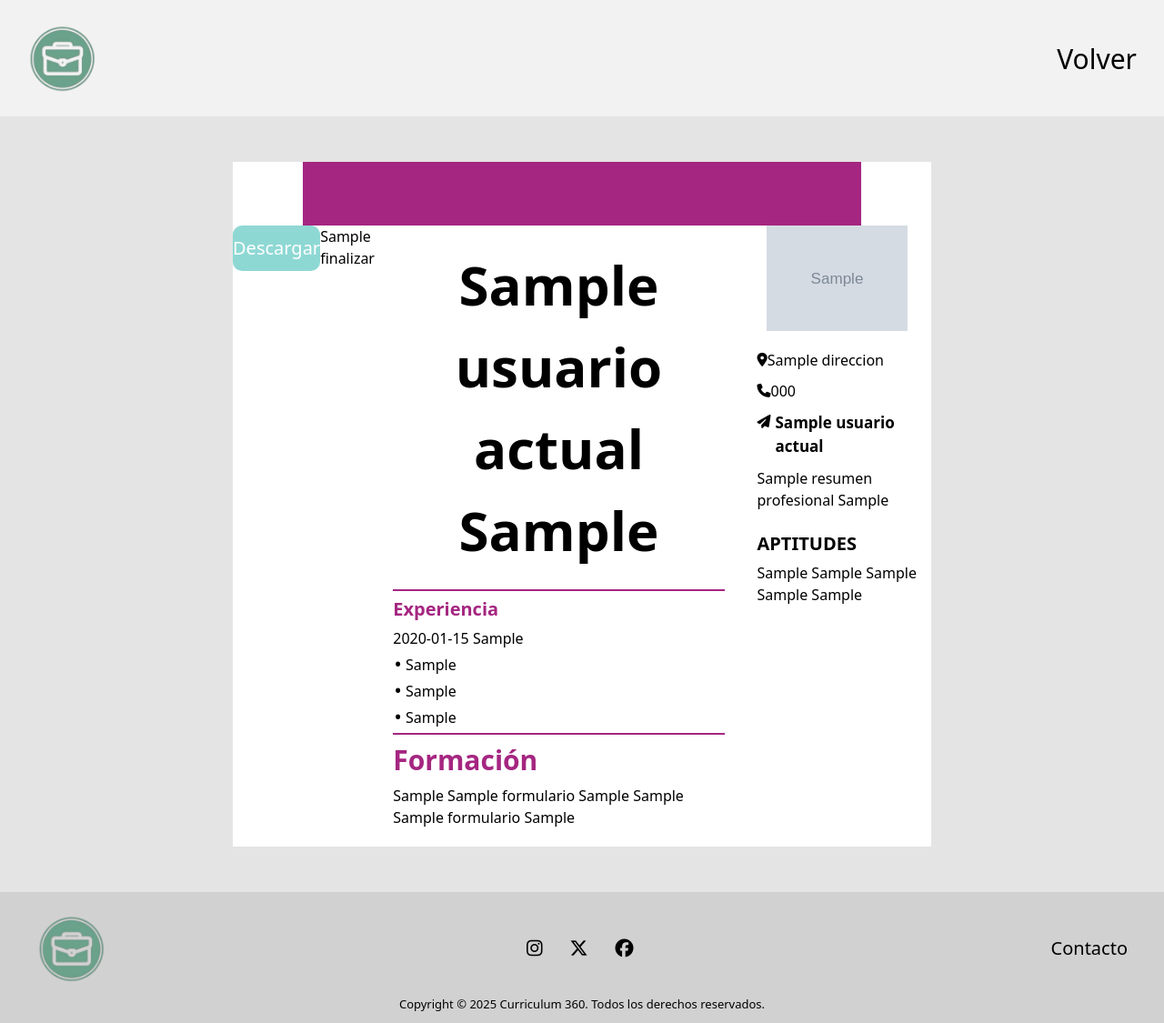
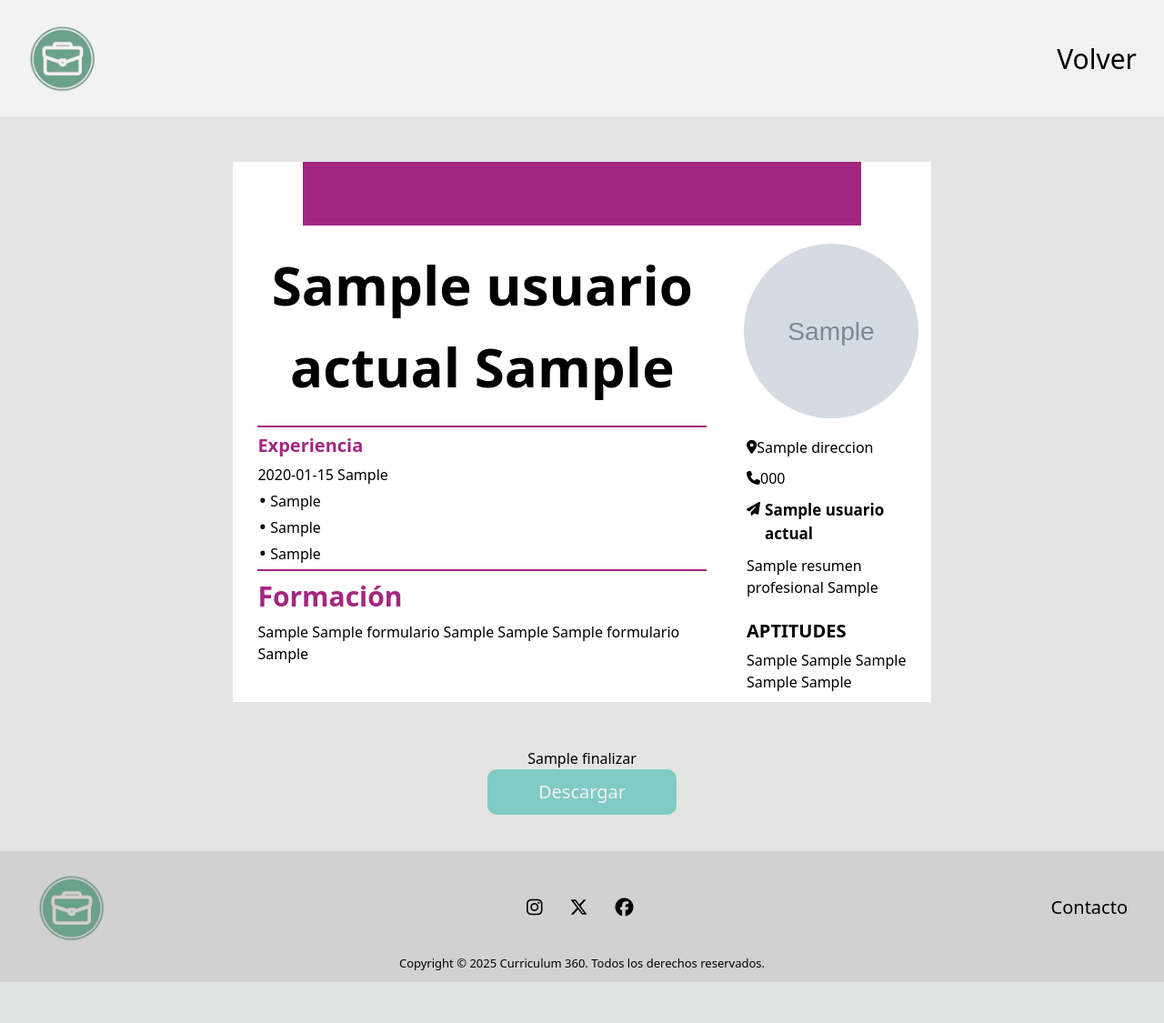
Before and after one commit to Chusneo04/ProyectoFinal-TFG, a Flask app: template src/templates/plantilla8.html in a window 1280 px wide. Shown: the whole page at 91% size. After the commit the page ends 1080 px from the top, so only its background shows below. Run offline with Flask 3, Linux system fonts and the light colour scheme; the template is opened without the code that fills it: most values are stand-ins (such as "Sample title", 1, 10 or a date in 2020); grey boxes marked "Sample" are stand-in pictures.

Commit message:
Solucionados los problemas apareciedos en determinados fragmentos del estilo de algunas plantillas

```diff
--- a/src/templates/plantilla1.html
+++ b/src/templates/plantilla1.html
@@ -28,7 +28,7 @@
 
                      </div>
                      <div class="w-full flex flex-col items-center gap-[20px] text-[white]">
-                        <img src="{{ url_for('static', filename=imagen) }}" alt="imagen de perfil de {{usuario[0]}}" class="mt-[-40px] bg-[white] border-[1px] w-[75%] sm:mt-[-80px] lg:mt-[-110px] rounded-full static">
+                        <img src="{{ url_for('static', filename=imagen) }}" alt="imagen de perfil de {{usuario[0]}}" class="mt-[-40px] sm:mt-[-70px] lg:mt-[-100px] bg-[white] w-[80px] h-[100px] sm:h-[10rem] sm:w-[10rem] lg:w-[15rem] lg:h-[15rem] rounded-full static">
                         <div class="w-[85%] flex flex-col gap-[10px]">
                             <!-- Parte de direccion -->
                             <div class="w-full flex items-start justify-start">
--- a/src/templates/plantilla2.html
+++ b/src/templates/plantilla2.html
@@ -27,7 +27,7 @@
 
                     </div>
                     <div class="w-full flex flex-col items-center gap-[20px] text-[white]">
-                        <img src="{{ url_for('static', filename=imagen) }}" alt="imagen de perfil de {{ usuario_actual[0][1] }}" class="mt-[-40px] bg-[white] border-[1px] w-[75%] sm:mt-[-80px] lg:mt-[-110px] rounded-full static">
+                        <img src="{{ url_for('static', filename=imagen) }}" alt="imagen de perfil de {{ usuario_actual[0][1] }}" class="mt-[-40px] sm:mt-[-70px] lg:mt-[-100px] bg-[white] w-[80px] h-[100px] sm:h-[10rem] sm:w-[10rem] lg:w-[15rem] lg:h-[15rem] rounded-full static">
                         <div class="w-[85%] flex flex-col gap-[10px]">
                             <!-- Parte de direccion -->
                             <div class="w-full flex items-start justify-start">
--- a/src/templates/plantilla3.html
+++ b/src/templates/plantilla3.html
@@ -27,7 +27,7 @@
 
                     </div>
                     <div class="w-full flex flex-col items-center gap-[20px] text-[white]">
-                        <img src="{{ url_for('static', filename=imagen) }}" alt="imagen de perfil de {{usuario_actual[0][1]}}" class="mt-[-40px] bg-[white] border-[1px] w-[75%] sm:mt-[-80px] lg:mt-[-110px] rounded-full static">
+                        <img src="{{ url_for('static', filename=imagen) }}" alt="imagen de perfil de {{usuario_actual[0][1]}}" class="mt-[-40px] sm:mt-[-70px] lg:mt-[-100px] bg-[white] w-[80px] h-[100px] sm:h-[10rem] sm:w-[10rem] lg:w-[15rem] lg:h-[15rem] rounded-full static">
                         <div class="w-[85%] flex flex-col gap-[10px]">
                             <!-- Parte de direccion -->
                             <div class="w-full flex items-start justify-start">
--- a/src/templates/plantilla8.html
+++ b/src/templates/plantilla8.html
@@ -20,7 +20,7 @@
 
         <div class="w-full flex flex-col items-center overflow-y-scroll">
             <!-- Contenido del curriculum -->
-            <form id="plantilla_8" class="flex flex-col w-[90%] sm:w-[80%] bg-[white] mt-[50px] mb-[50px] xl:w-[60%]" method="POST" >
+            <form id="plantilla_7" class="flex flex-col w-[90%] sm:w-[80%] bg-[white] mt-[50px] mb-[50px] xl:w-[60%] pb-[10px]" method="POST" >
                 <div class="w-full flex flex-col items-center justify-center">
                     <div class="h-[30px] md:h-[70px] w-[80%] bg-[#a52680]">
 
@@ -29,20 +29,20 @@
 
                 <div class="flex flex-row-reverse">
                     <!-- Parte de la derecha -->
-                    <div class="w-[60%] bg-[white]">
+                    <div class="w-[40%] bg-[white]">
 
-                     <div class="w-full flex flex-col items-center gap-[20px] text-[black]">
-                        <img src="{{ url_for('static', filename=imagen) }}" alt="imagen de perfil de {{usuario_actual[0][1]}}" class=" bg-[white] border-none w-[75%]  static">
+                     <div class="w-full flex flex-col items-center gap-[20px] text-[black] mt-[20px]">
+                        <img src="{{ url_for('static', filename=imagen) }}" alt="imagen de perfil de {{usuario_actual[0][1]}}" class=" bg-[white] w-[80px] h-[100px] lg:w-[12rem] lg:h-[12rem] rounded-full static">
                         <div class="w-[85%] flex flex-col gap-[10px]">
                             <!-- Parte direccion -->
                             <div class="w-full flex items-start justify-start">
                                 <i class="fa-solid fa-location-dot text-[8px] sm:text-[10px] lg:text-[15px] sm:mt-[4px] items-center justify-center"></i>
-                                {{ formulario.direccion(value=parametros.direccion, class="text-[5px] ml-[3px] sm:text-[11px] lg:text-[15px] font-semibold w-full sm:ml-[5px]")}}
+                                {{ formulario.direccion(value=parametros.direccion, class="text-[5px] ml-[3px] sm:text-[11px] lg:text-[13px] font-semibold w-full sm:ml-[5px] outline-none")}}
                             </div>
                             <!-- Parte telefono -->
                             <div class="w-full flex items-start justify-start">
                                 <i class="fa-solid fa-phone text-[8px] sm:text-[10px] lg:text-[15px] sm:mt-[4px] items-center justify-center"></i>
-                                {{ formulario.telefono(value=parametros.telefono, class="text-[6px] ml-[3px] sm:text-[11px] lg:text-[17px] font-semibold w-full sm:ml-[5px]")}}
+                                {{ formulario.telefono(value=parametros.telefono, class="text-[6px] ml-[3px] sm:text-[11px] lg:text-[17px] font-semibold w-full sm:ml-[5px] outline-none")}}
                             </div>
                             <!-- Parte correo -->
                             <div class="w-full flex items-start justify-start">
@@ -54,7 +54,7 @@
                                 <hr class="text-[white] font-[extrabold] text-center w-full">
                                 <div class="w-full">
                                     {{ formulario.resumen_profesional.label(class="text-[7px] sm:text-[14px] lg:text-[20px] font-bold") }}
-                                    {{ formulario.resumen_profesional( value="", placeholder="Escribe sobre ti...", class="w-full text-[black] text-[7px] sm:text-[13px] lg:text-[18px] resize-none h-[8rem] sm:h-[12rem] lg:h-[15rem] outline-none")}}
+                                    {{ formulario.resumen_profesional( value="", placeholder="Escribe sobre ti...", class="w-full text-[black] text-[7px] sm:text-[13px] lg:text-[18px] resize-none h-[6rem] sm:h-[12rem] lg:h-[15rem] outline-none")}}
                                 </div>
                             </div>
                             <!-- Parte Aptitudes -->
@@ -62,11 +62,11 @@
                                 <hr class="text-[white] font-[extrabold] text-center w-full">
                                 <div class="w-full flex flex-col gap-[5px]">
                                     <h1 class="text-[10px] sm:text-[14px] lg:text-[20px] font-bold">APTITUDES</h1>
-                                    {{ formulario.Aptitud_1( placeholder="Aptitud 1", class="text-[9px] sm:text-[13px] lg:text-[20px] max-[321px]:h-[15px] h-[30px] sm:h-[40px] lg:h-[60px] outline-none resize-none" ) }}
-                                    {{ formulario.Aptitud_2( placeholder="Aptitud 2", class="text-[9px] sm:text-[13px] lg:text-[20px] max-[321px]:h-[15px] h-[30px] sm:h-[40px] lg:h-[60px] outline-none resize-none" ) }}
-                                    {{ formulario.Aptitud_3( placeholder="Aptitud 3", class="text-[9px] sm:text-[13px] lg:text-[20px] max-[321px]:h-[15px] h-[30px] sm:h-[40px] lg:h-[60px] outline-none resize-none" ) }}
-                                    {{ formulario.Aptitud_4( placeholder="Aptitud 4", class="text-[9px] sm:text-[13px] lg:text-[20px] max-[321px]:h-[15px] h-[30px] sm:h-[40px] lg:h-[60px] outline-none resize-none" ) }}
-                                    {{ formulario.Aptitud_5( placeholder="Aptitud 5", class="text-[9px] sm:text-[13px] lg:text-[20px] max-[321px]:h-[15px] h-[30px] sm:h-[40px] lg:h-[60px] outline-none resize-none" ) }}
+                                    {{ formulario.Aptitud_1( placeholder="Aptitud 1", class="text-[9px] sm:text-[13px] lg:text-[20px] max-[321px]:h-[30px] h-[30px] sm:h-[40px] lg:h-[60px] outline-none resize-none" ) }}
+                                    {{ formulario.Aptitud_2( placeholder="Aptitud 2", class="text-[9px] sm:text-[13px] lg:text-[20px] max-[321px]:h-[30px] h-[30px] sm:h-[40px] lg:h-[60px] outline-none resize-none" ) }}
+                                    {{ formulario.Aptitud_3( placeholder="Aptitud 3", class="text-[9px] sm:text-[13px] lg:text-[20px] max-[321px]:h-[30px] h-[30px] sm:h-[40px] lg:h-[60px] outline-none resize-none" ) }}
+                                    {{ formulario.Aptitud_4( placeholder="Aptitud 4", class="text-[9px] sm:text-[13px] lg:text-[20px] max-[321px]:h-[30px] h-[30px] sm:h-[40px] lg:h-[60px] outline-none resize-none" ) }}
+                                    {{ formulario.Aptitud_5( placeholder="Aptitud 5", class="text-[9px] sm:text-[13px] lg:text-[20px] max-[321px]:h-[30px] h-[30px] sm:h-[40px] lg:h-[60px] outline-none resize-none" ) }}
                                 </div>
                             </div>
 
@@ -75,7 +75,7 @@
                      </div>
                 </div>
                 <!-- Parte izquierda -->
-                <div>
+                <div class="w-full">
                     <div class="w-full flex flex-col items-center gap-[20px] pb-[20px]">
                         <!-- Nombre y apellidos del usuario -->
                         <h1 class="text-center font-bold text-[25px] md:text-[40px] lg:text-[60px] mt-[20px]">{{ usuario_actual[0][1] }} {{ usuario_actual[0][2].split()[0] }}</h1>
@@ -84,51 +84,53 @@
                             <hr class="bg-[#a52680] border-none h-[2px] text-center w-full">
                             <h1 class="text-[15px] sm:text-[20px] text-[#a52680] font-bold">Experiencia</h1>
                             <!-- Experiencia 1 -->
-                            {{ formulario.experiencia_1_fechas(class="text-[11px] sm:text-[15px] lg:text-[30px]", value=parametros.experiencia_1_fechas) }}
-                            {{ formulario.experiencia_1_puesto(class="text-[7px] sm:text-[15px] lg:text-[20px] font-bold w-full outline-none", value=parametros.experiencia_1_puesto) }}
+                            {{ formulario.experiencia_1_fechas(class="text-[10px] max-[321px]:text-[7px] sm:text-[15px] lg:text-[30px] outline-none", value=parametros.experiencia_1_fechas )}}
+                            {{ formulario.experiencia_1_puesto(class="text-[10px] max-[321px]:text-[7px] sm:text-[15px] lg:text-[20px] font-bold w-full outline-none", value=parametros.experiencia_1_puesto) }}
                             <div class="flex w-full gap-[3px]">
                                 <div class="h-[1px] flex flex-col justify-start items-start">
                                     <p class="mt-[-18px] text-[30px] sm:mt-[-25px] sm:text-[40px] lg:mt-[-20px]">·</p>
                                 </div>
-                                {{ formulario.experiencia_1_labor_1(class="text-[black] max-[321px]:text-[6px] text-[10px] h-[90px] lg:text-[20px] lg:h-[12rem] sm:text-[12px] sm:h-[70px] max-[321px]:h-[40px] outline-none resize-none w-full") }}
+                                {{ formulario.experiencia_1_labor_1(class="text-[black] max-[321px]:text-[6px] text-[10px] h-[90px] lg:text-[20px] lg:h-[12rem] sm:text-[12px] sm:h-[70px] max-[321px]:h-[70px] outline-none resize-none w-full") }}
                             </div>
                             <div class="flex w-full gap-[3px]">
                                 <div class="h-[1px] flex flex-col justify-start items-start">
                                     <p class="mt-[-18px] text-[30px] sm:mt-[-25px] sm:text-[40px] lg:mt-[-20px]">·</p>
                                 </div>
-                                {{ formulario.experiencia_1_labor_2(class="text-[black] max-[321px]:text-[6px] text-[10px] h-[90px] lg:text-[20px] lg:h-[12rem] sm:text-[12px] sm:h-[70px] max-[321px]:h-[40px] outline-none resize-none w-full") }}
+                                {{ formulario.experiencia_1_labor_2(class="text-[black] max-[321px]:text-[6px] text-[10px] h-[90px] lg:text-[20px] lg:h-[12rem] sm:text-[12px] sm:h-[70px] max-[321px]:h-[70px] outline-none resize-none w-full") }}
                             </div>
                             <div class="flex w-full gap-[3px]">
                                 <div class="h-[1px] flex flex-col justify-start items-start">
                                     <p class="mt-[-18px] text-[30px] sm:mt-[-25px] sm:text-[40px] lg:mt-[-20px]">·</p>
                                 </div>
-                                {{ formulario.experiencia_1_labor_3(class="text-[black] max-[321px]:text-[6px] text-[10px] h-[90px] lg:text-[20px] lg:h-[12rem] sm:text-[12px] sm:h-[70px] max-[321px]:h-[40px] outline-none resize-none w-full") }}
+                                {{ formulario.experiencia_1_labor_3(class="text-[black] max-[321px]:text-[6px] text-[10px] h-[90px] lg:text-[20px] lg:h-[12rem] sm:text-[12px] sm:h-[70px] max-[321px]:h-[70px] outline-none resize-none w-full") }}
                             </div>
                             <!-- Parte Formaciones -->
                             <hr class="bg-[#a52680] border-none h-[2px] text-center w-full">
                             <h1 class="text-[15px] sm:text-[20px] lg:text-[30px] text-[#a52680] font-bold">Formación</h1>
+
                             <!-- Formacion 1 -->
-                            {{ formulario.formacion_1_año(class="text-[12px] sm:text-[15px] lg:text-[30px] outline-none", value=parametros.formacion_1_año) }}
-                            {{ formulario.formacion_1_titulo(class="text-[8px] sm:text-[15px] lg:text-[20px] font-bold w-full outline-none", value=parametros.formacion_1_titulo) }}
-                            {{ formulario.formacion_1_temas(class="text-[black] max-[321px]:text-[6px] text-[10px] h-[90px] lg:text-[20px] lg:h-[12rem] sm:text-[12px] sm:h-[70px] max-[321px]:h-[40px] outline-none resize-none w-full") }}
+
+                            {{ formulario.formacion_1_año(class="text-[12px] sm:text-[15px] lg:text-[30px] outline-none", value=parametros.formacion_1_año )}}
+                            {{ formulario.formacion_1_titulo(class="text-[8px] sm:text-[15px] lg:text-[20px] font-bold w-full outline-none max-[321px]:text-[6px]", value=parametros.formacion_1_titulo) }}
+                            {{ formulario.formacion_1_temas(class="text-[black] max-[321px]:text-[6px] text-[10px] h-[90px] lg:text-[20px] lg:h-[12rem] sm:text-[12px] sm:h-[70px] max-[321px]:h-[70px] outline-none resize-none w-full") }}
 
                             <!-- Formacion 2 -->
+
                             {{ formulario.formacion_2_año(class="text-[12px] sm:text-[15px] lg:text-[30px] outline-none", value=parametros.formacion_2_año) }}
-                            {{ formulario.formacion_2_titulo(class="text-[8px] sm:text-[15px] lg:text-[20px] font-bold w-full outline-none", value=parametros.formacion_2_titulo) }}
-                            {{ formulario.formacion_2_temas(class="text-[black] max-[321px]:text-[6px] text-[10px] h-[90px] lg:text-[20px] lg:h-[12rem] sm:text-[12px] sm:h-[70px] max-[321px]:h-[40px] outline-none resize-none w-full") }}
+                            {{ formulario.formacion_2_titulo(class="text-[8px] sm:text-[15px] lg:text-[20px] font-bold w-full outline-none max-[321px]:text-[6px]", value=parametros.formacion_2_titulo) }}
+                            {{ formulario.formacion_2_temas(class="text-[black] max-[321px]:text-[6px] text-[10px] h-[90px] lg:text-[20px] lg:h-[12rem] sm:text-[12px] sm:h-[70px] max-[321px]:h-[70px] outline-none resize-none w-full") }}
 
 
                         </div>
                     </div>
                 </div>
-
-
             </form>
-            <!-- Boton guardar -->
-            {{ formulario.finalizar(form="plantilla_8", class="bg-[#FFAB45] h-[50px] w-[13rem]  text-[20px] text-[white] rounded-[10px] cursor-[pointer] mb-[40px]") }}
-            <!-- Botón de ejemplo de descargar -->
-            <a class="bg-[lightseagreen] h-[50px] w-[13rem] flex text-center items-center justify-center text-[20px] text-[white] rounded-[10px] cursor-[pointer] mb-[40px] opacity-50" href="/descargar">Descargar</a>
 
         </div>
+        <!-- Boton guardar -->
+        {{ formulario.finalizar(form="plantilla_7", class="bg-[#FFAB45] h-[50px] w-[13rem]  text-[20px] text-[white] rounded-[10px] cursor-[pointer] mb-[40px]") }}
+        <!-- Botón de ejemplo de descargar -->
+        <a class="bg-[lightseagreen] h-[50px] w-[13rem] flex text-center items-center justify-center text-[20px] text-[white] rounded-[10px] cursor-[pointer] mb-[40px] opacity-50" href="/descargar">Descargar</a>
+
     </div>
     {% endblock %}
```
Also changed, not shown: src/forms.py (+6 -6 lines), src/templates/plantilla7.html (+27 -26 lines), src/templates/plantilla9.html (+31 -28 lines).
